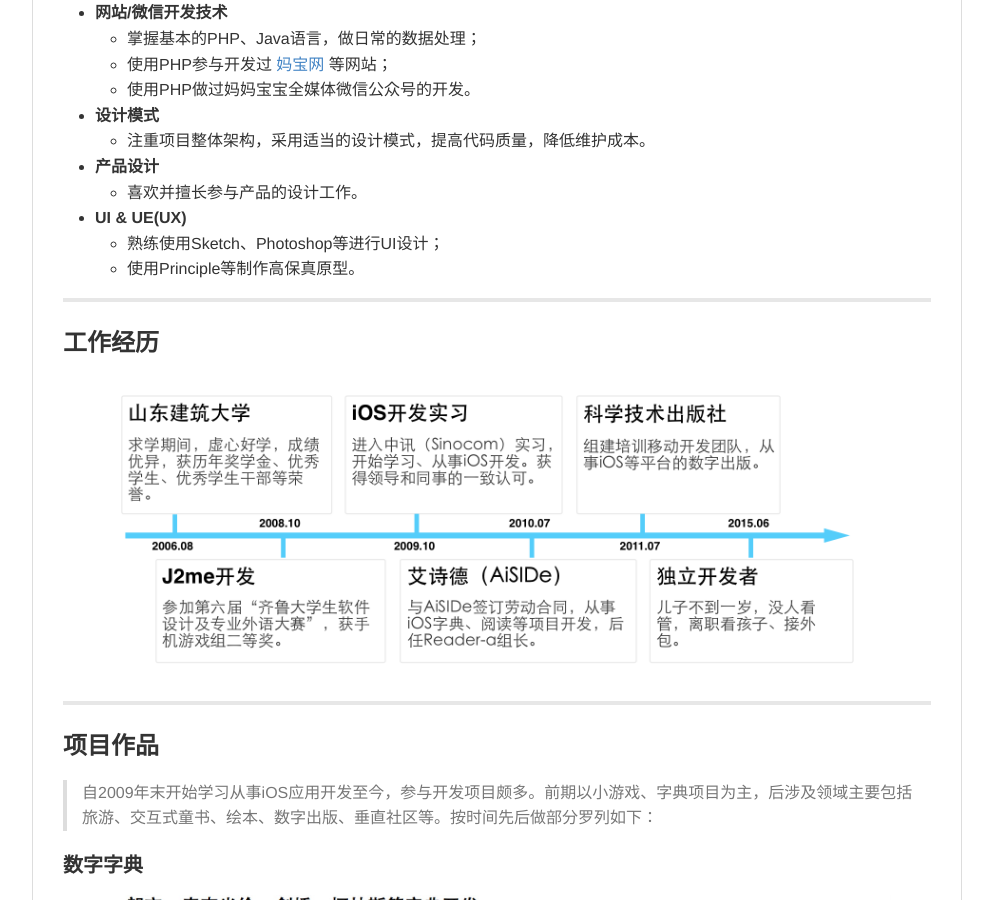
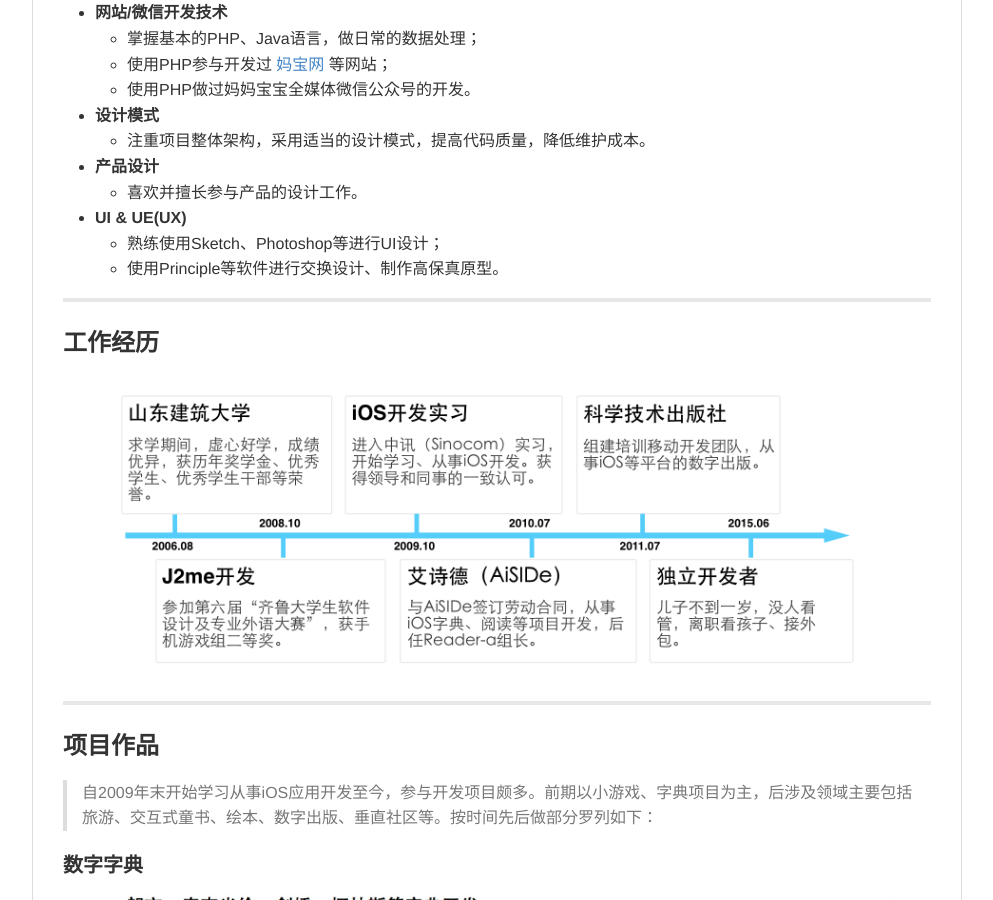
Before and after one commit to pimacun/pimacun.github.io, a Jekyll site: the page resume/index.html, which Jekyll copies as it is, in a window 1280 px wide and 900 px high, scrolled down 629 px. Shown: the whole window, without its empty margins (143-1136 px from the left). Built offline with Jekyll 4.4.1, drawn with Linux system fonts in a browser that asks for light colours.

Commit message:
Modify
Modify to prove I am alive.

```diff
--- a/resume/index.html
+++ b/resume/index.html
@@ -70,7 +70,7 @@ Github：<a href="https://github.com/niguang1024">https://github.com/niguang1024
 
 <ul>
 <li>熟练使用Sketch、Photoshop等进行UI设计；</li>
-<li>使用Principle等制作高保真原型。</li>
+<li>使用Principle等软件进行交换设计、制作高保真原型。</li>
 </ul></li>
 </ul>
 
```
